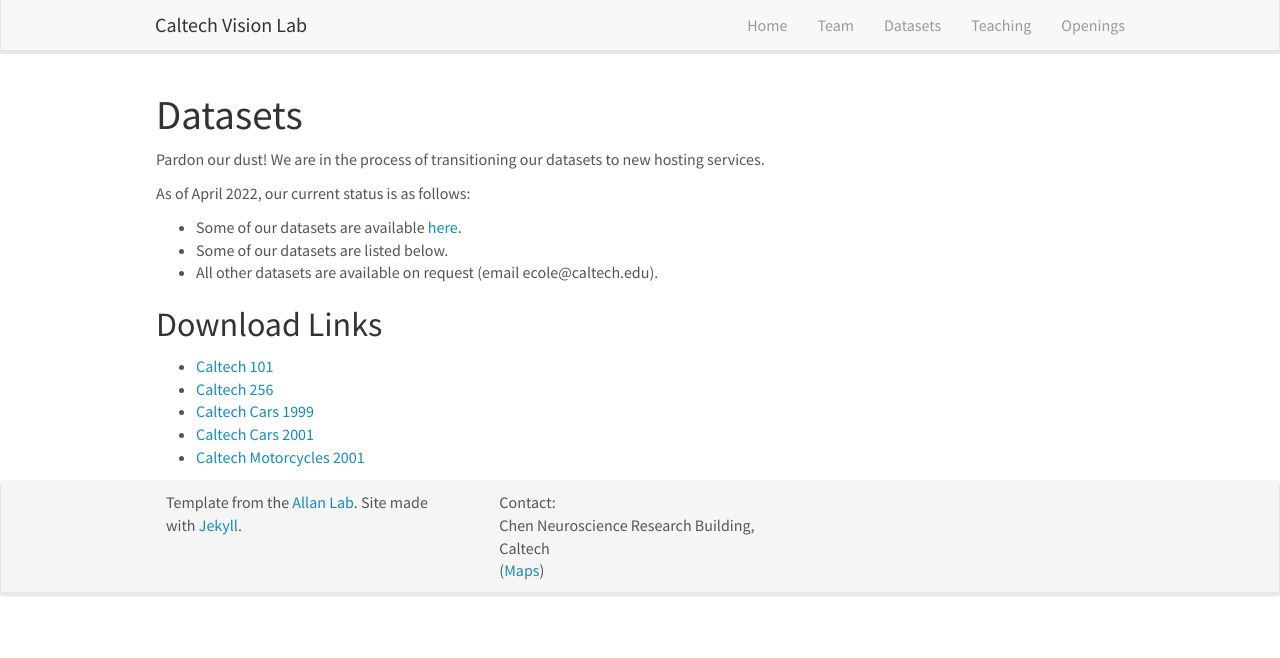
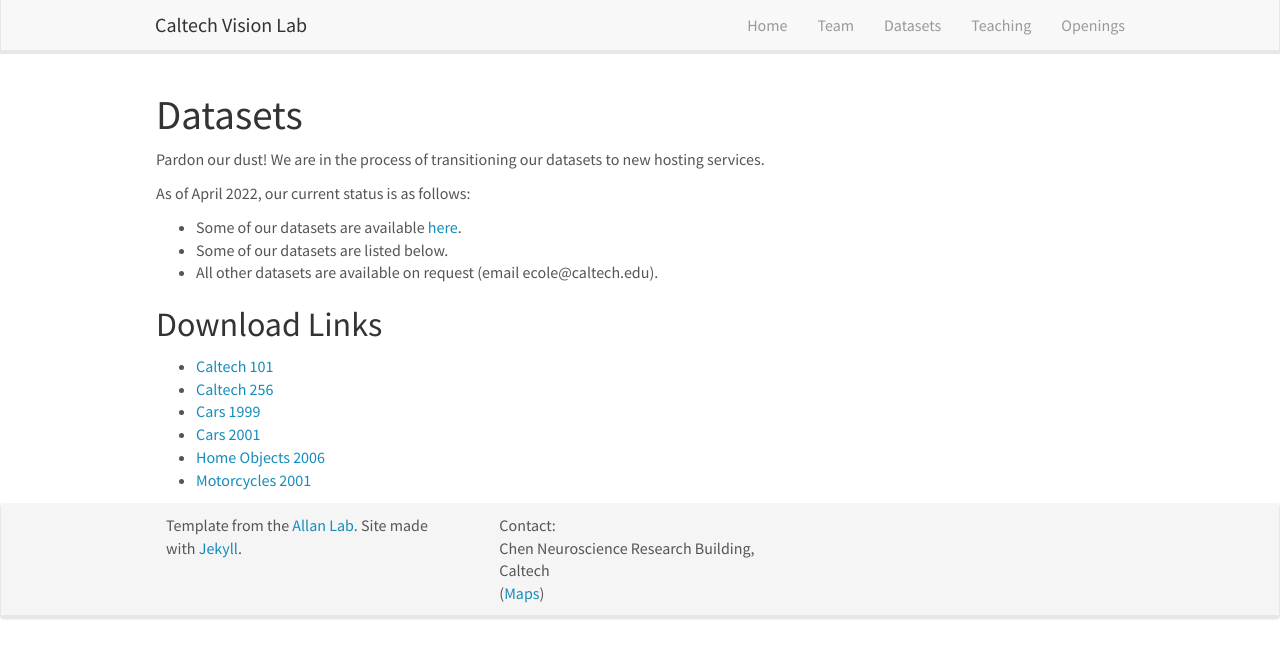
Before and after one commit to caltechvisionlab/caltechvisionlab.github.io, a Jekyll site: the page built from _pages/datasets.md, in a window 1280 px wide. Shown: the top 658 px of the page. Built offline with Jekyll 4.4.1, drawn with Linux system fonts in a browser that asks for light colours; nearby versions of some CDN libraries.

Commit message:
Update datasets.md

```diff
--- a/_pages/datasets.md
+++ b/_pages/datasets.md
@@ -18,6 +18,7 @@
 ## Download Links
 * [Caltech 101](https://data.caltech.edu/records/20086)
 * [Caltech 256](https://data.caltech.edu/records/20087)
-* [Caltech Cars 1999](https://data.caltech.edu/records/20084)
-* [Caltech Cars 2001](https://data.caltech.edu/records/20085)
-* [Caltech Motorcycles 2001](https://data.caltech.edu/records/20088)
+* [Cars 1999](https://data.caltech.edu/records/20084)
+* [Cars 2001](https://data.caltech.edu/records/20085)
+* [Home Objects 2006](https://data.caltech.edu/records/20089)
+* [Motorcycles 2001](https://data.caltech.edu/records/20088)
```
